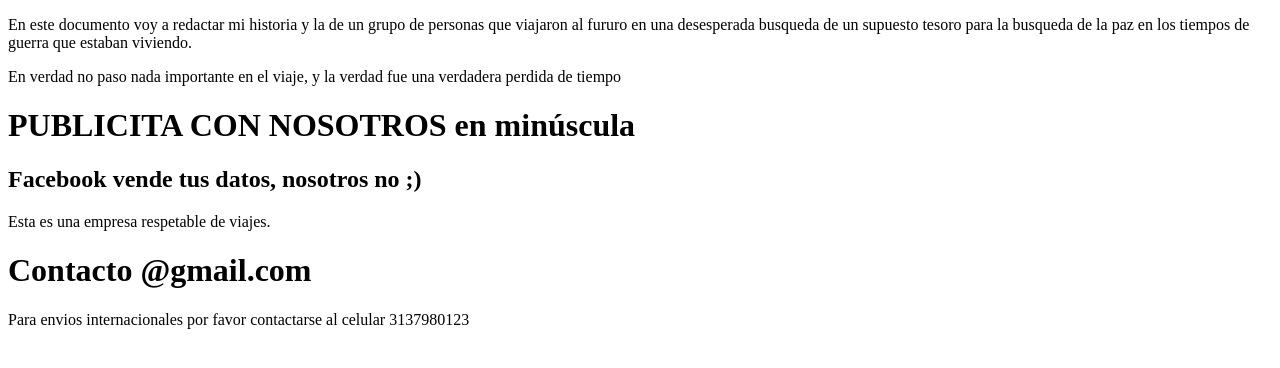
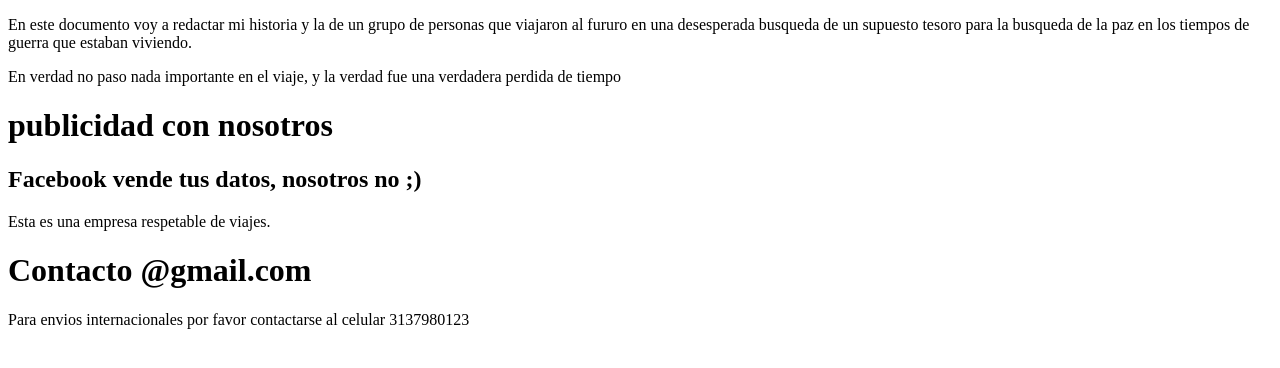
Before and after one commit to mapacheNebuloso/aprendiendoGit, a plain HTML site: page index.html in a window 1280 px wide. Drawn offline with Linux system fonts and the light colour scheme.

Commit message:
Coloque la publicidad en minusculas realmente ya que roa es un perezoso

```diff
--- a/index.html
+++ b/index.html
@@ -17,7 +17,7 @@
 			</p>
 		</div>
 		<div id ="publicidad">
-			<h1>PUBLICITA CON NOSOTROS en min&uacute;scula
+			<h1>publicidad con nosotros
 			</h1>
 			<h2>Facebook vende tus datos, nosotros no ;)
 			</h2>
```
